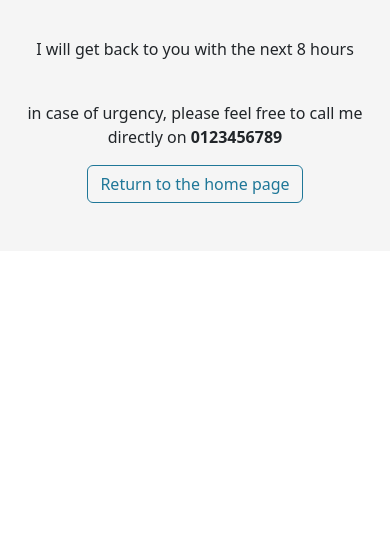
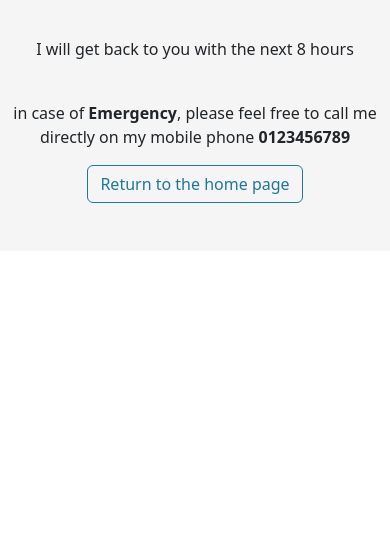
Before and after one commit to Vinsengi/PP1-HTML-CSS, a plain HTML site: page success.html in a window 390 px wide. Shown: the part 212-757 px from the top of the page. Drawn offline with nearby package versions, Linux system fonts and the light colour scheme.

Commit message:
add my phone number on success form

```diff
--- a/success.html
+++ b/success.html
@@ -66,7 +66,7 @@
                     <h1 class="display-3 mt-5 pt-5">Thank you!</h1>
                     <p class="lead">Your form has been submitted successfully!</p> <br>
                     <p>I will get back to you with the next 8 hours</p> <br>
-                    <p>in case of urgency, please feel free to call me directly on <strong>0123456789</strong></p>
+                    <p>in case of <strong>Emergency</strong>, please feel free to call me directly on my mobile phone <strong>0123456789</strong></p>
 
                     <a href="index.html" class="btn btn-outline-primary mb-5">Return to the home page</a>
                 </div>
```
